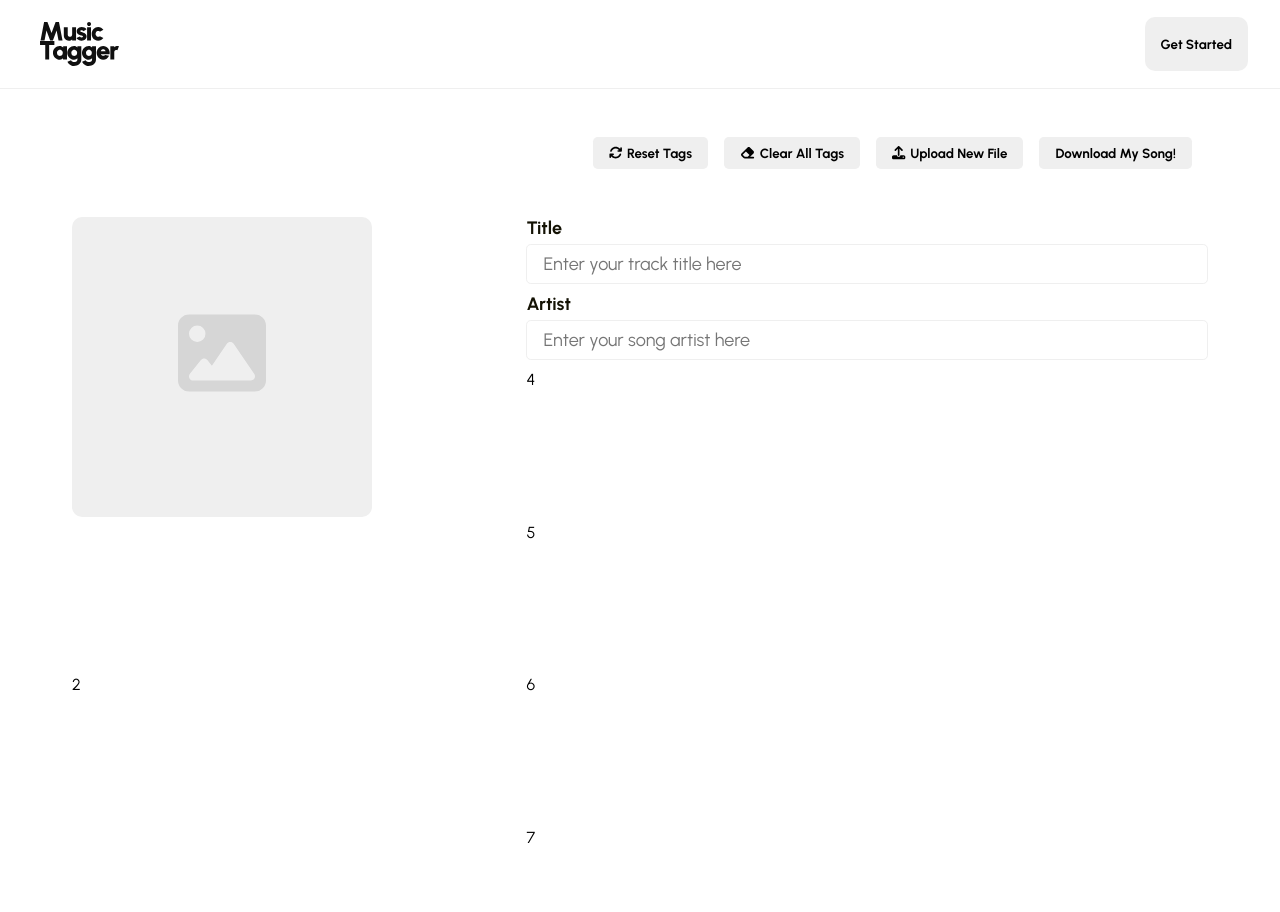
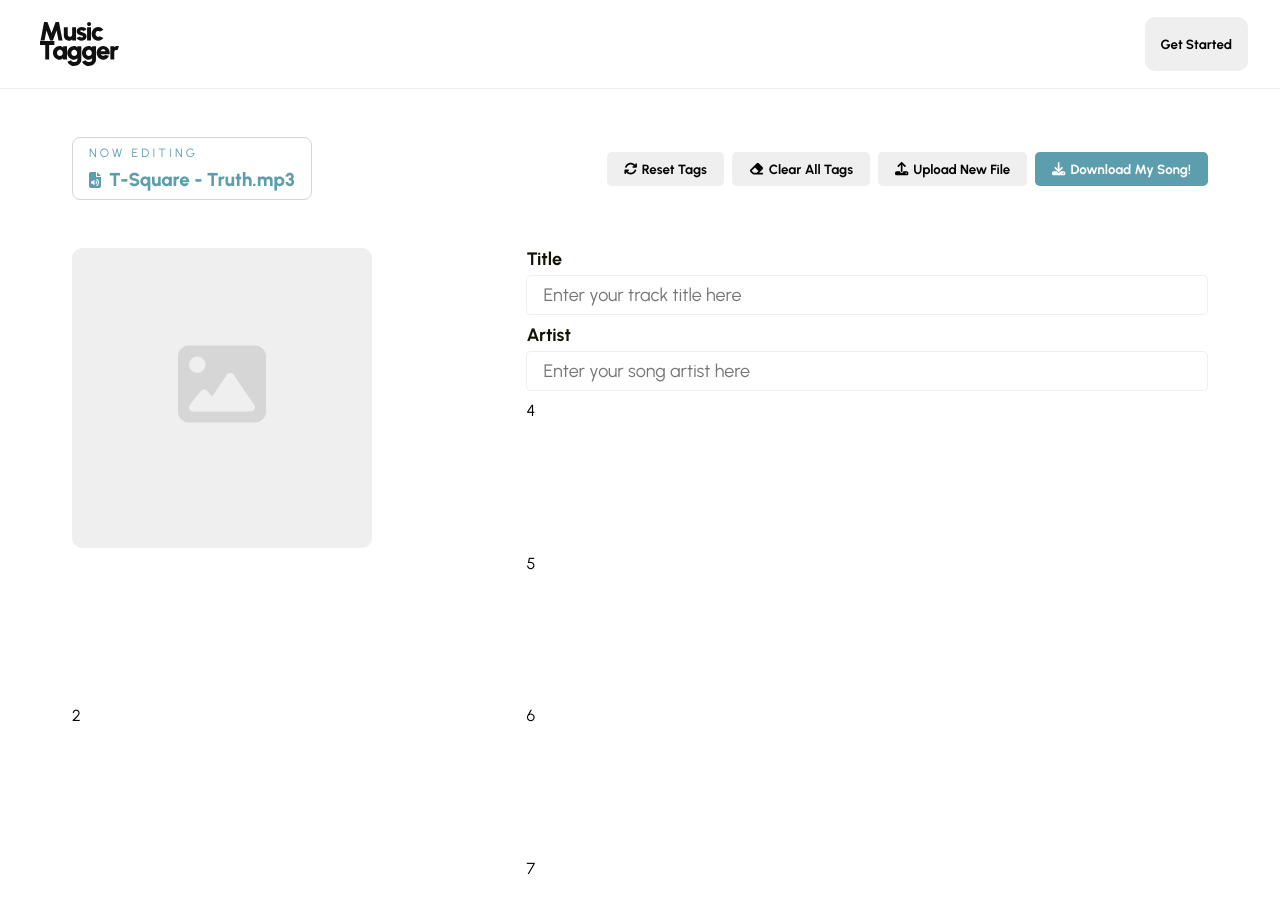
Before and after one commit to catervpillar/musictagger, a React (Create React App) app: page /tagger in a window 1280 px wide. Shown: the top 912 px of the page. Built offline with nearby package versions, Linux system fonts and the light colour scheme.

Commit message:
update toolbar

```diff
--- a/src/components/Tagger/Toolbar.js
+++ b/src/components/Tagger/Toolbar.js
@@ -1,11 +1,19 @@
 import { FontAwesomeIcon } from '@fortawesome/react-fontawesome'
-import { faRefresh, faEraser, faUpload } from '@fortawesome/free-solid-svg-icons'
+import { faRefresh, faEraser, faUpload, faDownload, faFileAudio } from '@fortawesome/free-solid-svg-icons'
 
 import classes from './Toolbar.module.css';
 
 const Toolbar = () => {
     return (
         <nav className={classes.toolbar}>
+            <div className={classes['current-file']}>
+                <p>NOW EDITING</p>
+                <div className={classes.name}>
+                    <FontAwesomeIcon icon={faFileAudio} />
+                    <h3>T-Square - Truth.mp3</h3>
+                </div>
+            </div>
+            <div className={classes.actions}>
                 <button>
                     <FontAwesomeIcon icon={faRefresh} />
                     Reset Tags
@@ -18,7 +26,11 @@ const Toolbar = () => {
                     <FontAwesomeIcon icon={faUpload} />
                     Upload New File
                 </button>
-            <button>Download My Song!</button>
+                <button className={classes['download-button']}>
+                    <FontAwesomeIcon icon={faDownload} />
+                    Download My Song!
+                </button>
+            </div>
         </nav>
     );
 };
--- a/src/components/Tagger/Toolbar.module.css
+++ b/src/components/Tagger/Toolbar.module.css
@@ -1,20 +1,68 @@
 .toolbar {
     display: flex;
     align-items: center;
-    justify-content: end;
+    justify-content: space-between;
     /* background: lightblue; */
-    padding: 3rem 1rem;
+    padding: 3rem 0;
     gap: 1rem;
+}
+
+.current-file {
+    border: 1px solid var(--color-gray-200);
+    border-radius: 8px;
+    padding: 0.5rem 1rem;
+}
+
+.current-file p {
+    letter-spacing: 0.2rem;
+    font-size: 12px;
+    margin: 0;
+    color: var(--color-primary-100);
+}
+
+.current-file .name {
+    display: flex;
+    align-items: center;
+    justify-content: center;
+    gap: 0.5rem;
+    margin-top: 0.5rem;
+    color: var(--color-primary-100);
+}
+
+.current-file .name h3 {
+    margin: 0;
+    color: var(--color-primary-100);
+}
+
+.toolbar .actions {
+    display: flex;
+    gap: 0.5rem;
+    align-items: center;
 }
 
 .toolbar button {
     padding: 0.5rem 1rem;
     border-radius: 0.3rem;
-    border: none;
+    border: 1px solid transparent;
     font-weight: bold;
     cursor: pointer;
     display: flex;
     align-items: center;
     justify-content: center;
     gap: 0.3rem;
+    transition: all 0.3s ease;
 }
+
+.toolbar button:hover {
+    border-color: var(--color-gray-300);
+}
+
+.toolbar .download-button {
+    background: var(--color-primary-100);
+    color: #fff;
+}
+
+.toolbar .download-button:hover {
+    background: var(--color-secondary-100);
+    border-color: transparent;
+}
```
Lines whose indentation alone changed are shown as unchanged.
